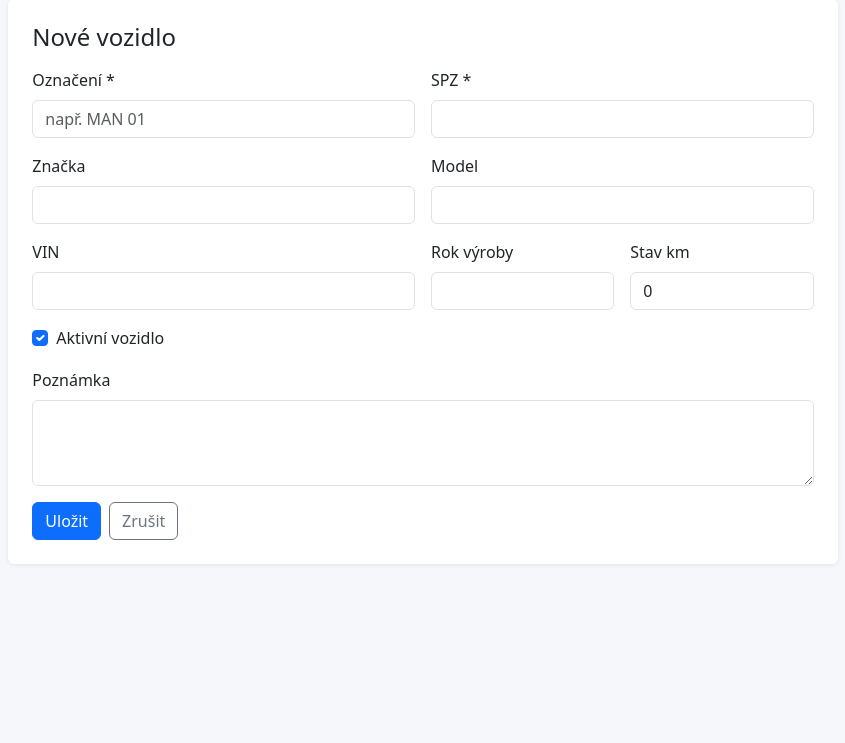
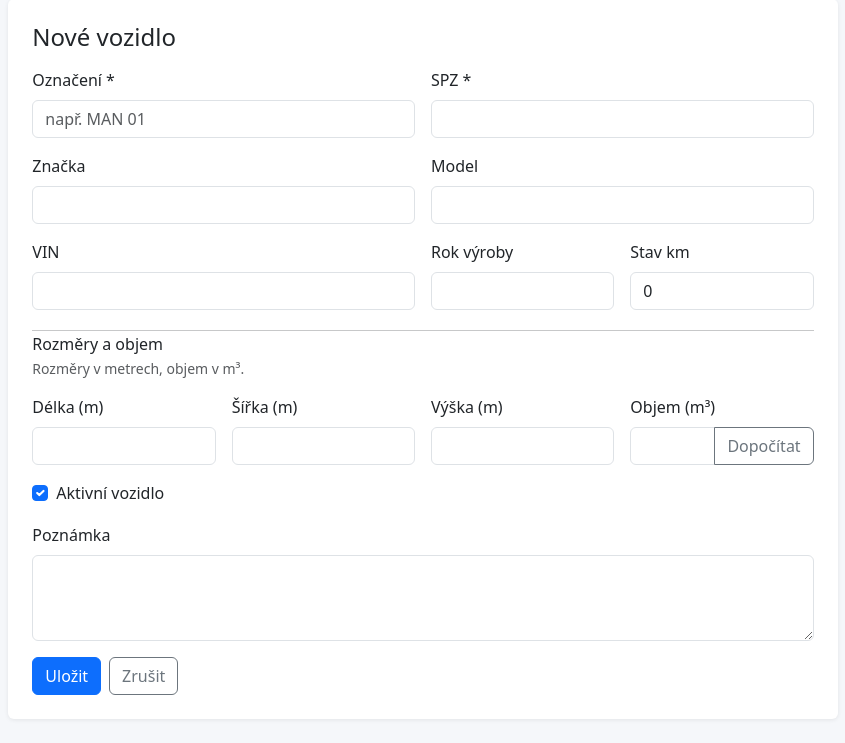
Before and after one commit to DavidMatani/Projekty, a Python web app: template zamestnanci-vozidla/templates/vehicle_form.html in a window 1280 px wide. Shown: the part 81-824 px from the top of the page, without its empty margins (217-1062 px from the left). Before the commit the page ends 621 px from the top, so only its background shows below. Run offline with Jinja, Linux system fonts and the light colour scheme; the template is opened without the code that fills it, so the values that code supplies are empty.

Commit message:
Add vehicle dimension fields to form

```diff
--- a/zamestnanci-vozidla/templates/vehicle_form.html
+++ b/zamestnanci-vozidla/templates/vehicle_form.html
@@ -8,7 +8,42 @@
 <div class="col-md-6"><label class="form-label">VIN</label><input class="form-control" name="vin" value="{{ vehicle.vin or '' }}"></div>
 <div class="col-md-3"><label class="form-label">Rok výroby</label><input class="form-control" type="number" name="year" value="{{ vehicle.year or '' }}"></div>
 <div class="col-md-3"><label class="form-label">Stav km</label><input class="form-control" type="number" min="0" name="odometer" value="{{ vehicle.odometer or 0 }}"></div>
+
+<div class="col-12"><hr class="my-1"><h2 class="h6 mb-0">Rozměry a objem</h2><div class="form-text">Rozměry v metrech, objem v m³.</div></div>
+<div class="col-md-3"><label class="form-label">Délka (m)</label><input id="vehicleLength" class="form-control" type="number" min="0" step="0.01" inputmode="decimal" name="length_m" value="{{ vehicle.length_m if vehicle.length_m is not none else '' }}"></div>
+<div class="col-md-3"><label class="form-label">Šířka (m)</label><input id="vehicleWidth" class="form-control" type="number" min="0" step="0.01" inputmode="decimal" name="width_m" value="{{ vehicle.width_m if vehicle.width_m is not none else '' }}"></div>
+<div class="col-md-3"><label class="form-label">Výška (m)</label><input id="vehicleHeight" class="form-control" type="number" min="0" step="0.01" inputmode="decimal" name="height_m" value="{{ vehicle.height_m if vehicle.height_m is not none else '' }}"></div>
+<div class="col-md-3"><label class="form-label">Objem (m³)</label><div class="input-group"><input id="vehicleVolume" class="form-control" type="number" min="0" step="0.01" inputmode="decimal" name="volume_m3" value="{{ vehicle.volume_m3 if vehicle.volume_m3 is not none else '' }}"><button id="calculateVolume" class="btn btn-outline-secondary" type="button" title="Dopočítat délka × šířka × výška">Dopočítat</button></div></div>
+
 <div class="col-12"><div class="form-check"><input class="form-check-input" type="checkbox" name="active" id="active" {% if vehicle.active is not false %}checked{% endif %}><label class="form-check-label" for="active">Aktivní vozidlo</label></div></div>
 <div class="col-12"><label class="form-label">Poznámka</label><textarea class="form-control" name="note" rows="3">{{ vehicle.note or '' }}</textarea></div>
 <div class="col-12 d-flex gap-2"><button class="btn btn-primary">Uložit</button><a class="btn btn-outline-secondary" href="{{ url_for('vehicle_detail', vehicle_id=vehicle.id) if vehicle.id else url_for('vehicles') }}">Zrušit</a></div>
 </div></form></div></div></div>{% endblock %}
+
+{% block scripts %}
+<script>
+document.addEventListener('DOMContentLoaded', function () {
+  const length = document.getElementById('vehicleLength');
+  const width = document.getElementById('vehicleWidth');
+  const height = document.getElementById('vehicleHeight');
+  const volume = document.getElementById('vehicleVolume');
+  const button = document.getElementById('calculateVolume');
+
+  function calculateVolume() {
+    const l = parseFloat(length.value);
+    const w = parseFloat(width.value);
+    const h = parseFloat(height.value);
+    if (Number.isFinite(l) && Number.isFinite(w) && Number.isFinite(h)) {
+      volume.value = (l * w * h).toFixed(2);
+    }
+  }
+
+  button.addEventListener('click', calculateVolume);
+  [length, width, height].forEach(input => {
+    input.addEventListener('change', function () {
+      if (!volume.value) calculateVolume();
+    });
+  });
+});
+</script>
+{% endblock %}
```
